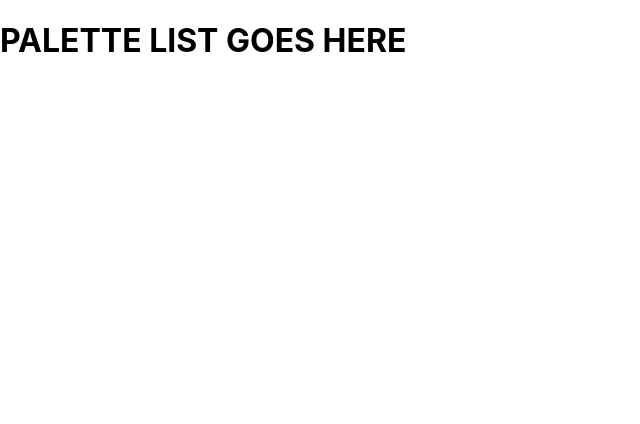
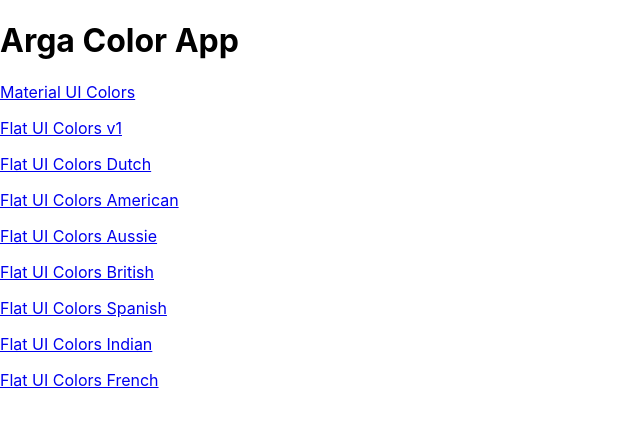
Before and after one commit to argadipa/arga-color-app, a React (Create React App) app: page / in a window 1280 px wide. Shown: the top 424 px of the page, without its empty margins (0-640 px from the left). Built offline with nearby package versions, Linux system fonts and the light colour scheme.

Commit message:
Add PaletteList and Link.

```diff
--- a/src/App.js
+++ b/src/App.js
@@ -1,5 +1,6 @@
 import React, { Component } from "react";
 import { Route, Switch } from "react-router-dom";
+import PaletteList from './PaletteList';
 import Pallete from "./Pallete";
 import seedColors from "./seedColors";
 import { generatePalette } from "./ColorHelpers";
@@ -18,7 +19,7 @@
                 <Route
                     exact
                     path="/"
-                    render={() => <h1>PALETTE LIST GOES HERE</h1>}
+                    render={() => (<PaletteList palettes={seedColors}/>)}
                 />
                 <Route
                     exact
--- a/src/NavBar.js
+++ b/src/NavBar.js
@@ -1,4 +1,5 @@
 import React, { Component } from "react";
+import { Link } from 'react-router-dom';
 import Select from "@material-ui/core/Select";
 import MenuItem from "@material-ui/core/MenuItem";
 import Snackbar from "@material-ui/core/Snackbar";
@@ -38,7 +39,9 @@
         return (
             <header className="Navbar">
                 <div className="logo">
-                    <a href="/">ACP</a>
+                    <Link to='/'>
+                    ACP
+                    </Link>
                 </div>
                 <div>
                     <span>Level: {level}</span>
--- /dev/null
+++ b/src/PaletteList.js
@@ -0,0 +1,22 @@
+import React, { Component } from "react";
+import { Link } from "react-router-dom";
+
+class PaletteList extends Component {
+    render() {
+        const { palettes } = this.props;
+        return (
+            <div>
+                <h1>Arga Color App</h1>
+                {palettes.map(palette => (
+                    <p>
+                        <Link to={`palette/${palette.id}`}>
+                            {palette.paletteName}
+                        </Link>
+                    </p>
+                ))}
+            </div>
+        );
+    }
+}
+
+export default PaletteList;
```
